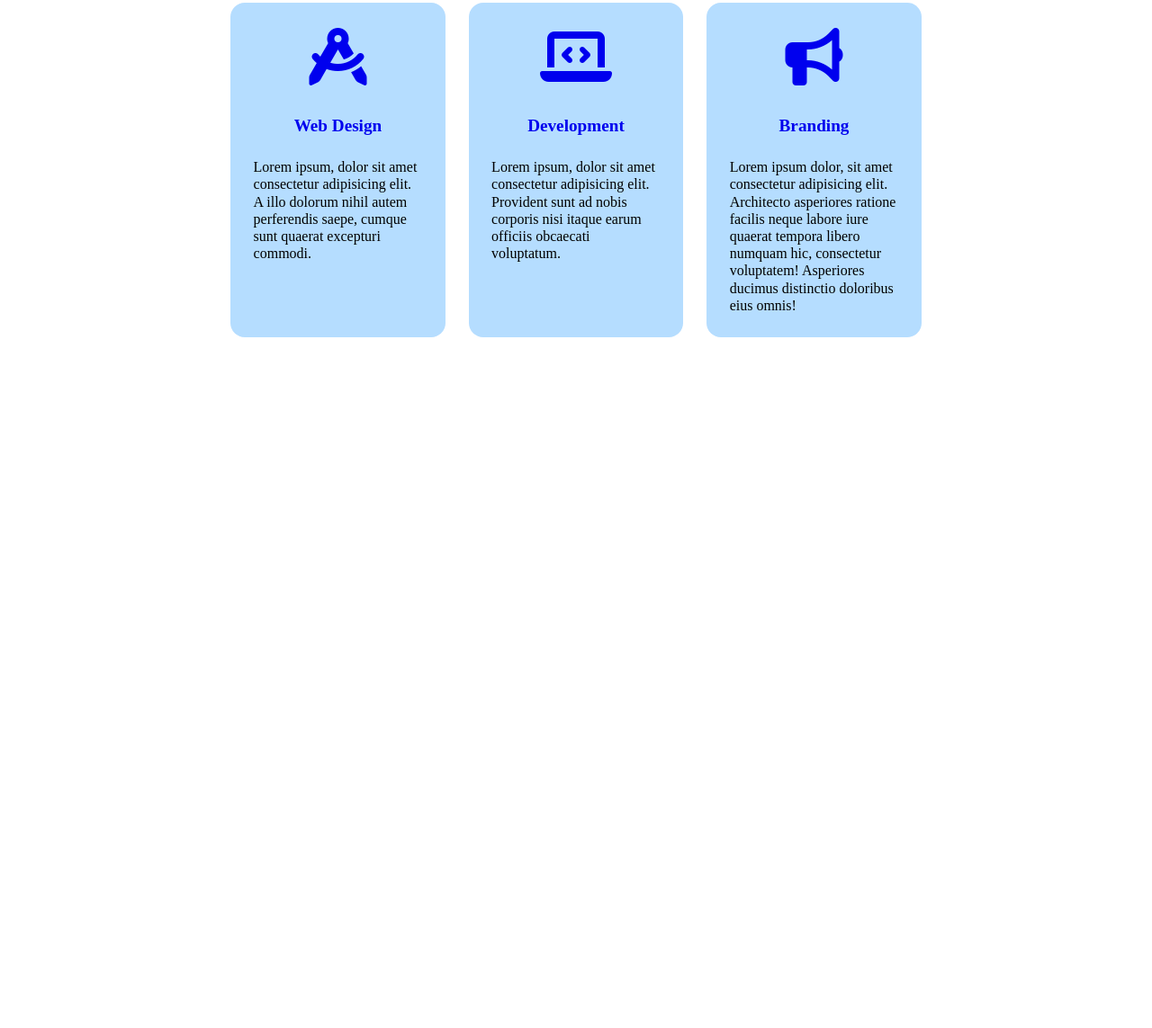
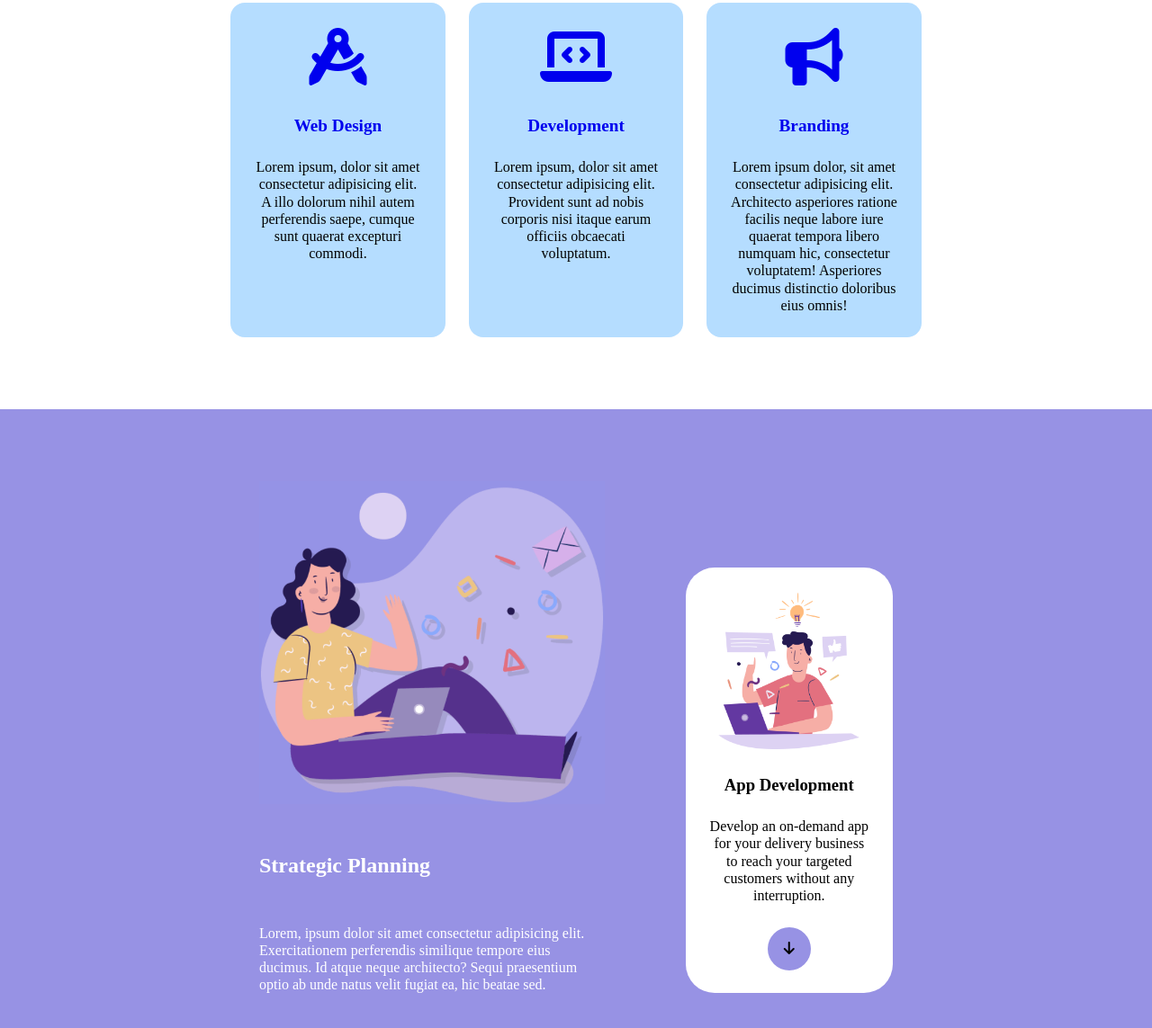
Before and after one commit to MicheleFranciolapilla/htmlcss-responsive-layout, a plain HTML site: page index.html in a window 1280 px wide. Shown: the part 515-1658 px from the top of the page at 90% size. Before the commit the page ends 970 px from the top, so only its background shows below. Drawn offline with Linux system fonts and the light colour scheme.

Commit message:
Sezione 2 ultimata

```diff
--- a/assets/css/style.css
+++ b/assets/css/style.css
@@ -128,20 +128,22 @@ main > section p{
     font-size: 4rem;
 }
 
-/*
-#section_2 > .s_2_card{
-    background-color: white;
-    gap: var(--s_flex_gap_mob);
-    background-color: var(--s_1_cards_color);
-    padding: var(--s_flex_gap_mob);
-}
-
-#section_2 > .s_2_card > img{
+#s2 > .card_set img{
     width: 100%;
 }
 
-#section_2 > .s_2_card > .circ_link{
-    display: block;
+#s2 > .card_set > #strategic > h2, #s2 > .card_set > #strategic > p{
+    color: white;
+    margin-top: calc(var(--s_flex_gap_mob) * 2);
+}
+
+#s2 > .card_set > #app_dev{
+    background-color: white;
+    padding: var(--s_flex_gap_mob);
+    margin-top: var(--s_flex_gap_mob);
+}
+
+#s2 > .card_set > #app_dev > .circ_btn{
     color: black;
     width: 3rem;
     height: 3rem;
@@ -152,7 +154,7 @@ main > section p{
     border-radius: 50%;
 }
 
- */
+
 /* MEDIA QUERY PER TABLET */
 
 
@@ -199,6 +201,15 @@ main > section p{
 
     #s1 > .card_set .s1_card .s1_icon{
         margin-bottom: var(--s_flex_gap_tab);
+    }
+
+    #s2 > .card_set > #strategic > h2, #s2 > .card_set > #strategic > p{
+        margin-top: calc(var(--s_flex_gap_tab) * 2);
+    }
+
+    #s2 > .card_set > #app_dev{
+        padding: var(--s_flex_gap_tab);
+        margin-top: var(--s_flex_gap_tab);
     }
 }
 /**************************/
@@ -256,6 +267,26 @@ main > section p{
     #s1 > .card_set .s1_card .s1_icon{
         margin-bottom: var(--s_flex_gap_desk);
     }
+
+    #s2 > .card_set{
+        flex-direction: row;
+        justify-content: space-around;
+    }
+
+    #s2 > .card_set > #strategic > h2, #s2 > .card_set > #strategic > p{
+        margin-top: calc(var(--s_flex_gap_desk) * 2);
+    }
+
+    #s2 > .card_set > #strategic{
+        flex-basis: 50%;
+    }
+
+    #s2 > .card_set > #app_dev{
+        flex-basis: 30%;
+        padding: var(--s_flex_gap_desk);
+        margin-top: var(--s_flex_gap_desk);
+        align-self: flex-end;
+    }
 }
 
 /***************************/
--- a/index.html
+++ b/index.html
@@ -73,7 +73,7 @@
                         </span>
                         <span>Clean Code</span>
                     </a>
-                    <p>
+                    <p class="center_text">
                         Lorem, ipsum dolor sit amet consectetur adipisicing elit. Consectetur aut, cum hic ut ex impedit sit voluptate, dolorum quae quidem nisi! Pariatur non aliquam ullam quisquam?
                     </p>
                 </div>
@@ -85,7 +85,7 @@
                         </span>
                         <span>Web Design</span>
                     </a>
-                    <p>
+                    <p class="center_text">
                         Lorem ipsum, dolor sit amet consectetur adipisicing elit. A illo dolorum nihil autem perferendis saepe, cumque sunt quaerat excepturi commodi.
                     </p>
                 </div>
@@ -97,7 +97,7 @@
                         </span>
                         <span>Development</span>
                     </a>
-                    <p>
+                    <p class="center_text">
                         Lorem ipsum, dolor sit amet consectetur adipisicing elit. Provident sunt ad nobis corporis nisi itaque earum officiis obcaecati voluptatum.
                     </p>
                 </div>
@@ -109,9 +109,30 @@
                         </span>
                         <span>Branding</span>
                     </a>
-                    <p>
+                    <p class="center_text">
                         Lorem ipsum dolor, sit amet consectetur adipisicing elit. Architecto asperiores ratione facilis neque labore iure quaerat tempora libero numquam hic, consectetur voluptatem! Asperiores ducimus distinctio doloribus eius omnis!
                     </p>
+                </div>
+            </div>
+        </section>
+        <section id="s2">
+            <div class="card_set d_flex flex_column">
+                <div id="strategic">
+                    <img src="assets/img/planning1.png" alt="immagine planning 1">
+                    <h2>Strategic Planning</h2>
+                    <p>
+                        Lorem, ipsum dolor sit amet consectetur adipisicing elit. Exercitationem perferendis similique tempore eius ducimus. Id atque neque architecto? Sequi praesentium optio ab unde natus velit fugiat ea, hic beatae sed.
+                    </p>
+                </div>
+                <div id="app_dev" class="d_flex flex_column flex_cross_center b_rad_2">
+                    <img src="assets/img/planning2.png" alt="immagine planning 2">
+                    <h3>App Development</h3>
+                    <p class="center_text">
+                       Develop an on-demand app for your delivery business to reach your targeted customers without any interruption.
+                    </p>
+                    <a href="#" class="d_ib circ_btn center_text">
+                        <i class="fa-solid fa-arrow-down"></i>
+                    </a>
                 </div>
             </div>
         </section>
```
